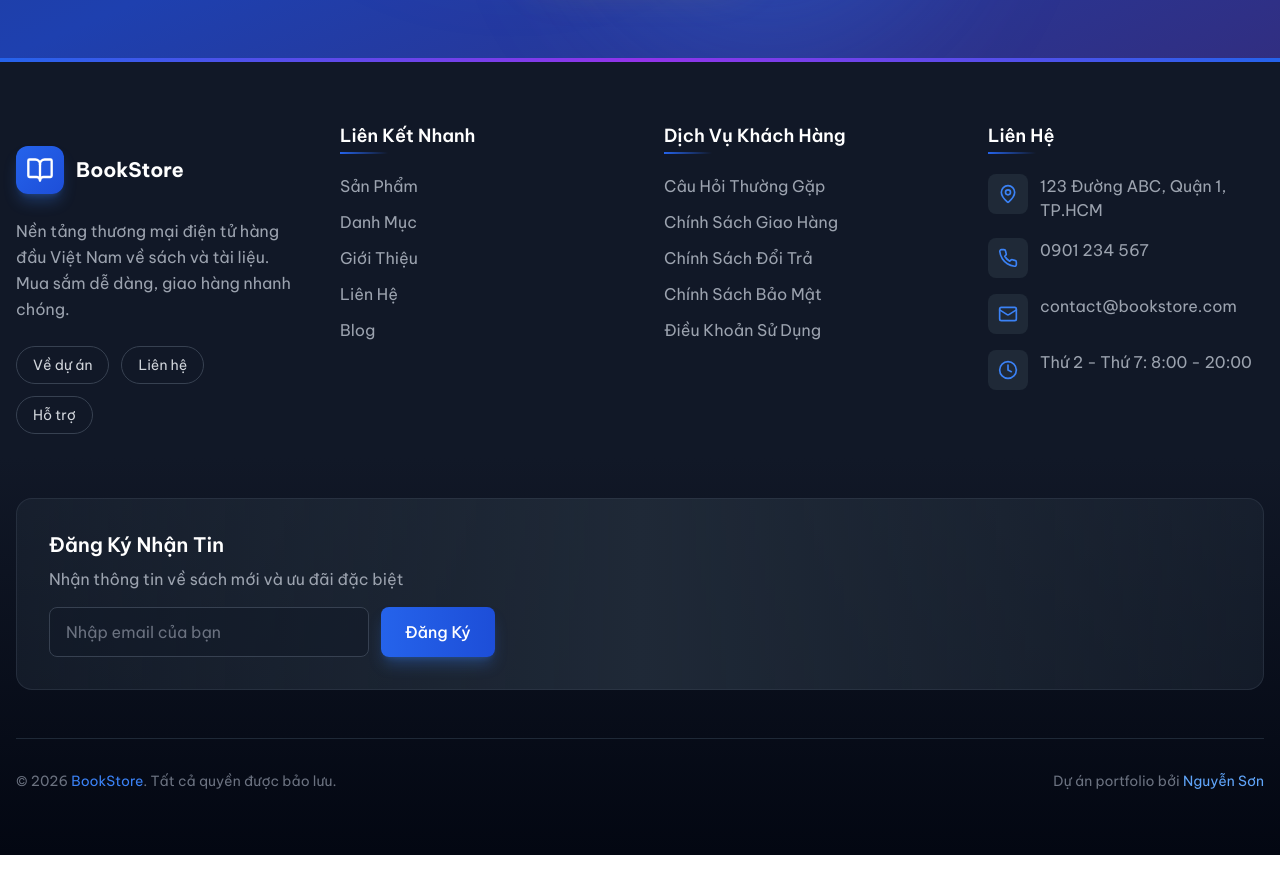
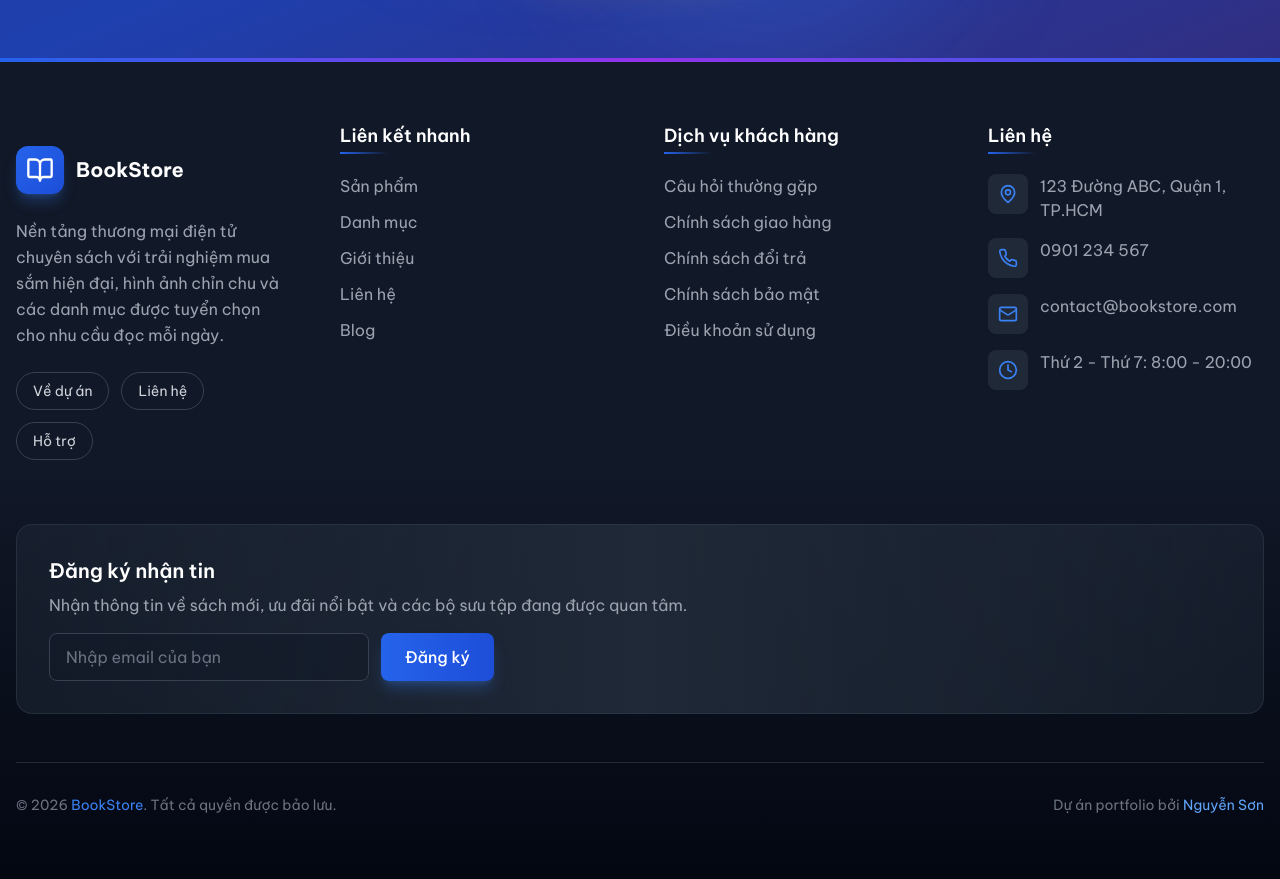
Before and after one commit to JasonTM17/Ecommerce_BookStore, a Next.js app in the folder frontend/: page / in a window 1280 px wide. Shown: the part 3340-4219 px from the top of the page. Before the commit the page ends 4195 px from the top, so only its background shows below. Built offline with nearby package versions, Linux system fonts and the light colour scheme; no server answers.

Commit message:
fix(frontend): refine footer layout and Vietnamese copy
- Normalize footer section headings to sentence case
- Clean up Tailwind class ordering for consistency
- Improve newsletter section copy and input height
- Remove unnecessary cursor-pointer utilities

```diff
--- a/frontend/src/components/layout/footer.tsx
+++ b/frontend/src/components/layout/footer.tsx
@@ -1,8 +1,8 @@
 "use client";
 
+import { useState } from "react";
 import Link from "next/link";
-import { useState } from "react";
-import { BookOpen, Mail, Phone, MapPin, Clock } from "lucide-react";
+import { BookOpen, Clock, Mail, MapPin, Phone } from "lucide-react";
 
 export function Footer() {
   const [newsletterEmail, setNewsletterEmail] = useState("");
@@ -28,28 +28,33 @@ export function Footer() {
   return (
     <footer
       role="contentinfo"
-      className="bg-gradient-to-b from-gray-900 via-gray-900 to-gray-950 text-gray-300 relative overflow-hidden"
       aria-label="Chân trang website"
+      className="relative overflow-hidden bg-gradient-to-b from-gray-900 via-gray-900 to-gray-950 text-gray-300"
     >
-      <div className="absolute top-0 left-0 right-0 h-1 bg-gradient-to-r from-blue-600 via-purple-600 to-blue-600" />
+      <div className="absolute left-0 right-0 top-0 h-1 bg-gradient-to-r from-blue-600 via-purple-600 to-blue-600" />
 
       <div className="container mx-auto px-4 py-16">
-        <div className="grid grid-cols-1 md:grid-cols-2 lg:grid-cols-4 gap-12">
+        <div className="grid grid-cols-1 gap-12 md:grid-cols-2 lg:grid-cols-4">
           <div className="space-y-6" role="region" aria-labelledby="footer-brand">
-            <h2 id="footer-brand" className="sr-only">Giới thiệu về BookStore</h2>
+            <h2 id="footer-brand" className="sr-only">
+              Giới thiệu về BookStore
+            </h2>
             <Link href="/" className="flex items-center group">
-              <div className="relative w-12 h-12 bg-gradient-to-br from-blue-600 to-blue-700 rounded-xl flex items-center justify-center shadow-lg shadow-blue-500/30 group-hover:shadow-blue-500/50 group-hover:scale-105 transition-all duration-300">
+              <div className="relative flex h-12 w-12 items-center justify-center rounded-xl bg-gradient-to-br from-blue-600 to-blue-700 shadow-lg shadow-blue-500/30 transition-all duration-300 group-hover:scale-105 group-hover:shadow-blue-500/50">
                 <BookOpen className="h-7 w-7 text-white" />
               </div>
-              <span className="ml-3 font-bold text-xl text-white group-hover:text-blue-400 transition-colors">
+              <span className="ml-3 text-xl font-bold text-white transition-colors group-hover:text-blue-400">
                 BookStore
               </span>
             </Link>
-            <p className="text-gray-400 leading-relaxed">
-              Nền tảng thương mại điện tử hàng đầu Việt Nam về sách và tài liệu.
-              Mua sắm dễ dàng, giao hàng nhanh chóng.
+            <p className="leading-relaxed text-gray-400">
+              Nền tảng thương mại điện tử chuyên sách với trải nghiệm mua sắm hiện đại,
+              hình ảnh chỉn chu và các danh mục được tuyển chọn cho nhu cầu đọc mỗi ngày.
             </p>
-            <div className="flex flex-wrap gap-3" aria-label="Liên kết giới thiệu và hỗ trợ">
+            <div
+              className="flex flex-wrap gap-3"
+              aria-label="Liên kết giới thiệu và hỗ trợ"
+            >
               {[
                 { href: "/about", label: "Về dự án" },
                 { href: "/contact", label: "Liên hệ" },
@@ -67,24 +72,24 @@ export function Footer() {
           </div>
 
           <nav aria-labelledby="footer-nav-heading" className="space-y-6">
-            <h2 id="footer-nav-heading" className="font-semibold text-white text-lg relative inline-block">
-              Liên Kết Nhanh
-              <span className="absolute -bottom-1 left-0 w-12 h-0.5 bg-gradient-to-r from-blue-600 to-transparent" />
+            <h2 id="footer-nav-heading" className="relative inline-block text-lg font-semibold text-white">
+              Liên kết nhanh
+              <span className="absolute -bottom-1 left-0 h-0.5 w-12 bg-gradient-to-r from-blue-600 to-transparent" />
             </h2>
             <ul className="space-y-3">
               {[
-                { href: "/products", label: "Sản Phẩm" },
-                { href: "/categories", label: "Danh Mục" },
-                { href: "/about", label: "Giới Thiệu" },
-                { href: "/contact", label: "Liên Hệ" },
+                { href: "/products", label: "Sản phẩm" },
+                { href: "/categories", label: "Danh mục" },
+                { href: "/about", label: "Giới thiệu" },
+                { href: "/contact", label: "Liên hệ" },
                 { href: "/blog", label: "Blog" },
               ].map((item) => (
                 <li key={item.href}>
                   <Link
                     href={item.href}
-                    className="text-gray-400 hover:text-blue-400 transition-colors duration-300 flex items-center group"
+                    className="group flex items-center text-gray-400 transition-colors duration-300 hover:text-blue-400"
                   >
-                    <span className="w-0 h-0.5 bg-blue-500 mr-0 group-hover:w-2 group-hover:mr-2 transition-all duration-300" />
+                    <span className="mr-0 h-0.5 w-0 bg-blue-500 transition-all duration-300 group-hover:mr-2 group-hover:w-2" />
                     {item.label}
                   </Link>
                 </li>
@@ -93,24 +98,24 @@ export function Footer() {
           </nav>
 
           <nav aria-labelledby="footer-service-heading" className="space-y-6">
-            <h2 id="footer-service-heading" className="font-semibold text-white text-lg relative inline-block">
-              Dịch Vụ Khách Hàng
-              <span className="absolute -bottom-1 left-0 w-12 h-0.5 bg-gradient-to-r from-blue-600 to-transparent" />
+            <h2 id="footer-service-heading" className="relative inline-block text-lg font-semibold text-white">
+              Dịch vụ khách hàng
+              <span className="absolute -bottom-1 left-0 h-0.5 w-12 bg-gradient-to-r from-blue-600 to-transparent" />
             </h2>
             <ul className="space-y-3">
               {[
-                { href: "/faq", label: "Câu Hỏi Thường Gặp" },
-                { href: "/shipping", label: "Chính Sách Giao Hàng" },
-                { href: "/returns", label: "Chính Sách Đổi Trả" },
-                { href: "/privacy", label: "Chính Sách Bảo Mật" },
-                { href: "/terms", label: "Điều Khoản Sử Dụng" },
+                { href: "/faq", label: "Câu hỏi thường gặp" },
+                { href: "/shipping", label: "Chính sách giao hàng" },
+                { href: "/returns", label: "Chính sách đổi trả" },
+                { href: "/privacy", label: "Chính sách bảo mật" },
+                { href: "/terms", label: "Điều khoản sử dụng" },
               ].map((item) => (
                 <li key={item.href}>
                   <Link
                     href={item.href}
-                    className="text-gray-400 hover:text-blue-400 transition-colors duration-300 flex items-center group"
+                    className="group flex items-center text-gray-400 transition-colors duration-300 hover:text-blue-400"
                   >
-                    <span className="w-0 h-0.5 bg-blue-500 mr-0 group-hover:w-2 group-hover:mr-2 transition-all duration-300" />
+                    <span className="mr-0 h-0.5 w-0 bg-blue-500 transition-all duration-300 group-hover:mr-2 group-hover:w-2" />
                     {item.label}
                   </Link>
                 </li>
@@ -119,44 +124,56 @@ export function Footer() {
           </nav>
 
           <section aria-labelledby="footer-contact-heading" className="space-y-6">
-            <h2 id="footer-contact-heading" className="font-semibold text-white text-lg relative inline-block">
-              Liên Hệ
-              <span className="absolute -bottom-1 left-0 w-12 h-0.5 bg-gradient-to-r from-blue-600 to-transparent" />
+            <h2 id="footer-contact-heading" className="relative inline-block text-lg font-semibold text-white">
+              Liên hệ
+              <span className="absolute -bottom-1 left-0 h-0.5 w-12 bg-gradient-to-r from-blue-600 to-transparent" />
             </h2>
             <ul className="space-y-4">
-              <li className="flex items-start space-x-3 group">
-                <div className="w-10 h-10 bg-gray-800 group-hover:bg-blue-600/20 rounded-lg flex items-center justify-center flex-shrink-0 transition-colors duration-300">
-                  <MapPin className="h-5 w-5 text-blue-500 group-hover:text-blue-400 transition-colors" />
+              <li className="group flex items-start space-x-3">
+                <div className="flex h-10 w-10 shrink-0 items-center justify-center rounded-lg bg-gray-800 transition-colors duration-300 group-hover:bg-blue-600/20">
+                  <MapPin className="h-5 w-5 text-blue-500 transition-colors group-hover:text-blue-400" />
                 </div>
-                <span className="text-gray-400 group-hover:text-gray-300 transition-colors">123 Đường ABC, Quận 1, TP.HCM</span>
+                <span className="text-gray-400 transition-colors group-hover:text-gray-300">
+                  123 Đường ABC, Quận 1, TP.HCM
+                </span>
               </li>
-              <li className="flex items-start space-x-3 group">
-                <div className="w-10 h-10 bg-gray-800 group-hover:bg-blue-600/20 rounded-lg flex items-center justify-center flex-shrink-0 transition-colors duration-300">
-                  <Phone className="h-5 w-5 text-blue-500 group-hover:text-blue-400 transition-colors" />
+              <li className="group flex items-start space-x-3">
+                <div className="flex h-10 w-10 shrink-0 items-center justify-center rounded-lg bg-gray-800 transition-colors duration-300 group-hover:bg-blue-600/20">
+                  <Phone className="h-5 w-5 text-blue-500 transition-colors group-hover:text-blue-400" />
                 </div>
-                <span className="text-gray-400 group-hover:text-gray-300 transition-colors">0901 234 567</span>
+                <span className="text-gray-400 transition-colors group-hover:text-gray-300">
+                  0901 234 567
+                </span>
               </li>
-              <li className="flex items-start space-x-3 group">
-                <div className="w-10 h-10 bg-gray-800 group-hover:bg-blue-600/20 rounded-lg flex items-center justify-center flex-shrink-0 transition-colors duration-300">
-                  <Mail className="h-5 w-5 text-blue-500 group-hover:text-blue-400 transition-colors" />
+              <li className="group flex items-start space-x-3">
+                <div className="flex h-10 w-10 shrink-0 items-center justify-center rounded-lg bg-gray-800 transition-colors duration-300 group-hover:bg-blue-600/20">
+                  <Mail className="h-5 w-5 text-blue-500 transition-colors group-hover:text-blue-400" />
                 </div>
-                <span className="text-gray-400 group-hover:text-gray-300 transition-colors">contact@bookstore.com</span>
+                <span className="text-gray-400 transition-colors group-hover:text-gray-300">
+                  contact@bookstore.com
+                </span>
               </li>
-              <li className="flex items-start space-x-3 group">
-                <div className="w-10 h-10 bg-gray-800 group-hover:bg-blue-600/20 rounded-lg flex items-center justify-center flex-shrink-0 transition-colors duration-300">
-                  <Clock className="h-5 w-5 text-blue-500 group-hover:text-blue-400 transition-colors" />
+              <li className="group flex items-start space-x-3">
+                <div className="flex h-10 w-10 shrink-0 items-center justify-center rounded-lg bg-gray-800 transition-colors duration-300 group-hover:bg-blue-600/20">
+                  <Clock className="h-5 w-5 text-blue-500 transition-colors group-hover:text-blue-400" />
                 </div>
-                <span className="text-gray-400 group-hover:text-gray-300 transition-colors">Thứ 2 - Thứ 7: 8:00 - 20:00</span>
+                <span className="text-gray-400 transition-colors group-hover:text-gray-300">
+                  Thứ 2 - Thứ 7: 8:00 - 20:00
+                </span>
               </li>
             </ul>
           </section>
         </div>
 
-        <div className="mt-16 p-8 bg-gradient-to-r from-gray-800/50 via-gray-800 to-gray-800/50 rounded-2xl border border-gray-700/50">
-          <h2 className="text-xl font-semibold text-white mb-2">Đăng Ký Nhận Tin</h2>
-          <p className="text-gray-400 mb-4">Nhận thông tin về sách mới và ưu đãi đặc biệt</p>
-          <form className="flex flex-col sm:flex-row gap-3" onSubmit={handleNewsletterSubmit}>
-            <label htmlFor="newsletter-email" className="sr-only">Email của bạn</label>
+        <div className="mt-16 rounded-2xl border border-gray-700/50 bg-gradient-to-r from-gray-800/50 via-gray-800 to-gray-800/50 p-8">
+          <h2 className="mb-2 text-xl font-semibold text-white">Đăng ký nhận tin</h2>
+          <p className="mb-4 text-gray-400">
+            Nhận thông tin về sách mới, ưu đãi nổi bật và các bộ sưu tập đang được quan tâm.
+          </p>
+          <form className="flex flex-col gap-3 sm:flex-row" onSubmit={handleNewsletterSubmit}>
+            <label htmlFor="newsletter-email" className="sr-only">
+              Email của bạn
+            </label>
             <input
               id="newsletter-email"
               type="email"
@@ -170,14 +187,14 @@ export function Footer() {
               required
               placeholder="Nhập email của bạn"
               aria-label="Nhập email để đăng ký nhận tin"
-              className="flex-1 sm:flex-none sm:w-80 px-4 py-3 bg-gray-900/50 border border-gray-700 rounded-lg focus:outline-none focus:border-blue-500 focus:ring-1 focus:ring-blue-500 text-white placeholder-gray-500 transition-all duration-300"
+              className="h-12 flex-1 rounded-lg border border-gray-700 bg-gray-900/50 px-4 text-white placeholder-gray-500 transition-all duration-300 focus:border-blue-500 focus:outline-none focus:ring-1 focus:ring-blue-500 sm:w-80 sm:flex-none"
             />
             <button
               type="submit"
               aria-label="Đăng ký nhận tin"
-              className="px-6 py-3 bg-gradient-to-r from-blue-600 to-blue-700 hover:from-blue-700 hover:to-blue-800 text-white font-medium rounded-lg transition-all duration-300 shadow-lg shadow-blue-500/30 hover:shadow-blue-500/50"
+              className="rounded-lg bg-gradient-to-r from-blue-600 to-blue-700 px-6 py-3 font-medium text-white shadow-lg shadow-blue-500/30 transition-all duration-300 hover:from-blue-700 hover:to-blue-800 hover:shadow-blue-500/50"
             >
-              Đăng Ký
+              Đăng ký
             </button>
           </form>
           {newsletterSubmitted ? (
@@ -187,13 +204,14 @@ export function Footer() {
           ) : null}
         </div>
 
-        <div className="mt-12 pt-8 border-t border-gray-800">
-          <div className="flex flex-col md:flex-row items-center justify-between gap-4">
-            <p className="text-gray-500 text-sm">
-              © {new Date().getFullYear()} <span className="text-blue-500">BookStore</span>. Tất cả quyền được bảo lưu.
+        <div className="mt-12 border-t border-gray-800 pt-8">
+          <div className="flex flex-col items-center justify-between gap-4 md:flex-row">
+            <p className="text-sm text-gray-500">
+              © {new Date().getFullYear()} <span className="text-blue-500">BookStore</span>. Tất cả
+              quyền được bảo lưu.
             </p>
-            <p className="text-gray-500 text-sm">
-              Dự án portfolio bởi <span className="text-blue-400 hover:text-blue-300 cursor-pointer transition-colors">Nguyễn Sơn</span>
+            <p className="text-sm text-gray-500">
+              Dự án portfolio bởi <span className="text-blue-400">Nguyễn Sơn</span>
             </p>
           </div>
         </div>
```
